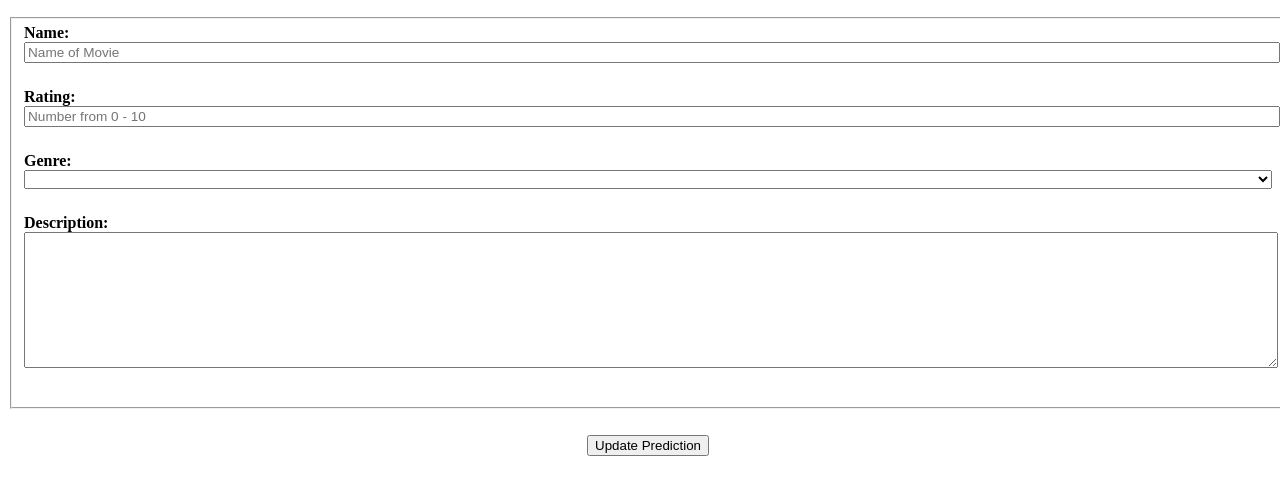
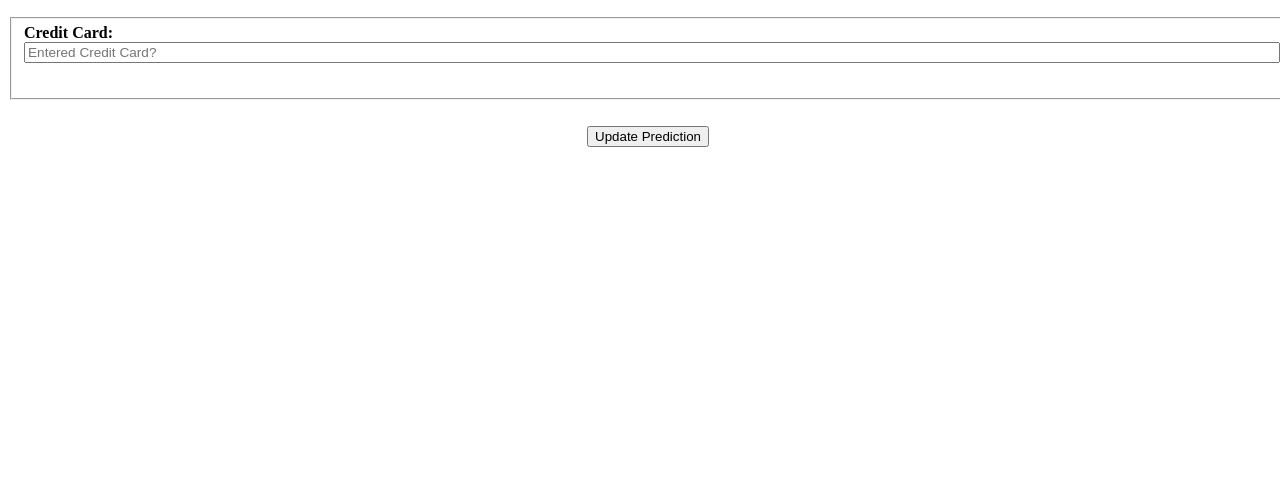
Before and after one commit to mengeling/silvercar-cancellation-predictor, a Flask app: page /new-reservation/ in a window 1280 px wide. Shown: the part 131-626 px from the top of the page. Run offline with Flask 2, Linux system fonts and the light colour scheme; lists and menus that the app fills with data are empty; parts of the project's set-up code (start-up, migrations or seed data) failed here and were passed over.

Commit message:
Updated new reservation page

```diff
--- a/app/templates/newReservation.html
+++ b/app/templates/newReservation.html
@@ -14,18 +14,8 @@
         <div>
             <form class="form-new-reservation" action="/new-reservation">
                 <fieldset>
-					<label class="form-label">Name:</label>
-					<input class="form-input" type="text" name="name" placeholder="Name of Movie">
-                    <label class="form-label">Rating:</label>
-					<input class="form-input" type="number" min="0" max="10" step="0.1" name="rating" placeholder="Number from 0 - 10">
-                    <label class="form-label">Genre:</label>
-					<select class="form-input" name="genre">
-						{% for genre in genres %}
-							<option value="{{genre.id}}">{{genre.name}}</option>
-						{% endfor %}
-					</select>
-                    <label class="form-label">Description:</label>
-					<textarea class="form-input" name="description" rows="10"></textarea>
+					<label class="form-label">Credit Card:</label>
+					<input class="form-input" type="text" name="name" placeholder="Entered Credit Card?">
 				</fieldset>
 				<input class="submit-button" type="submit" value="Update Prediction">
             </form>
```
Also changed, not shown: 1 other file.
